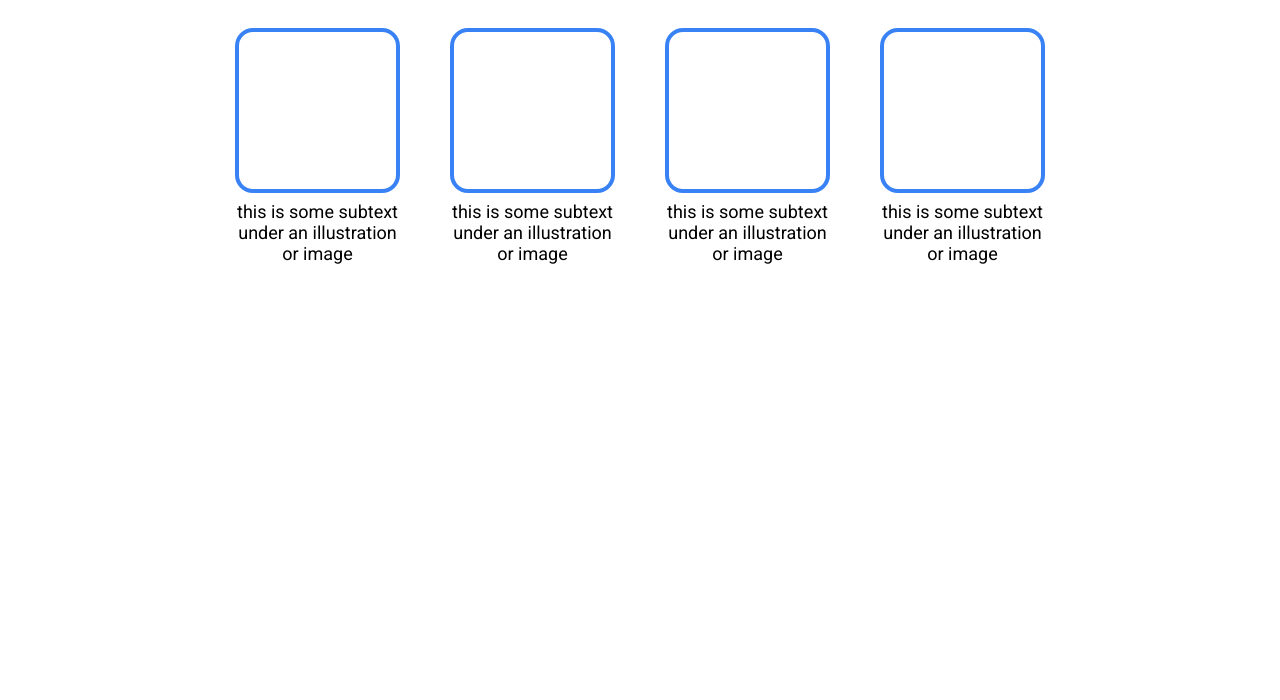
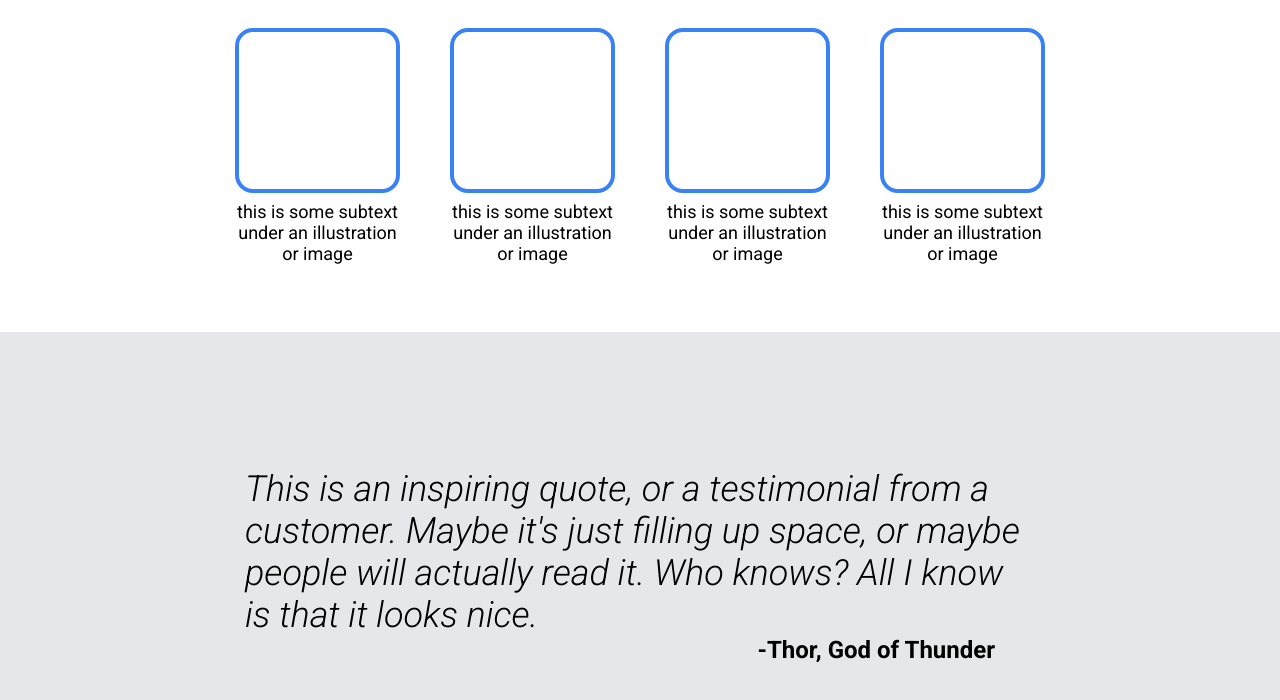
Before and after one commit to petemason-dev/foundations-landing, a plain HTML site: page index.html in a window 1280 px wide. Shown: the part 605-1305 px from the top of the page. Before the commit the page ends 937 px from the top, so only its background shows below. Drawn offline with Linux system fonts and the light colour scheme.

Commit message:
Complete Quote section

```diff
--- a/index.html
+++ b/index.html
@@ -56,5 +56,17 @@
         </div>
       </div>
     </div>
+    <div class="quote">
+      <div class="content">
+        <blockquote>
+          <p>
+            This is an inspiring quote, or a testimonial from a customer. Maybe
+            it's just filling up space, or maybe people will actually read it.
+            Who knows? All I know is that it looks nice.
+          </p>
+          <footer>-Thor, God of Thunder</footer>
+        </blockquote>
+      </div>
+    </div>
   </body>
 </html>
--- a/style.css
+++ b/style.css
@@ -114,3 +114,28 @@ ul.menu a {
 .card p {
   margin-top: 8px;
 }
+
+/* Quote */
+.quote {
+  background-color: #e5e7eb;
+}
+.quote .content {
+  padding: 100px 0;
+}
+.quote blockquote {
+  margin: 0 125px;
+}
+.quote blockquote p {
+  font-size: 36px;
+  font-weight: 300;
+  font-style: italic;
+  padding: 0;
+  margin-bottom: 0;
+}
+.quote blockquote footer {
+  font-style: normal;
+  font-weight: bold;
+  text-align: right;
+  font-size: 24px;
+  padding-right: 40px;
+}
```
